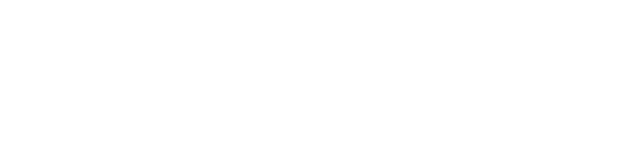
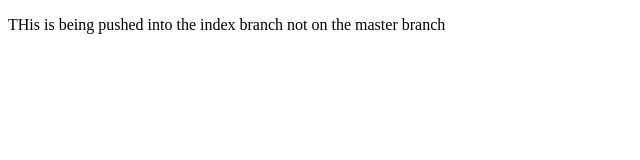
Before and after one commit to quick-fix-demon/collab_practice, a plain HTML site: page index.html in a window 1280 px wide. Shown: the whole page, without its empty margins (0-640 px from the left). Drawn offline with Linux system fonts and the light colour scheme.

Commit message:
added lines to index in branch index

```diff
--- a/index.html
+++ b/index.html
@@ -7,6 +7,9 @@
     <title>CR practice</title>
 </head>
 <body>
+    <p>
+        THis is being pushed into the index branch not on the master branch
+    </p>
 
 </body>
 </html>
```
